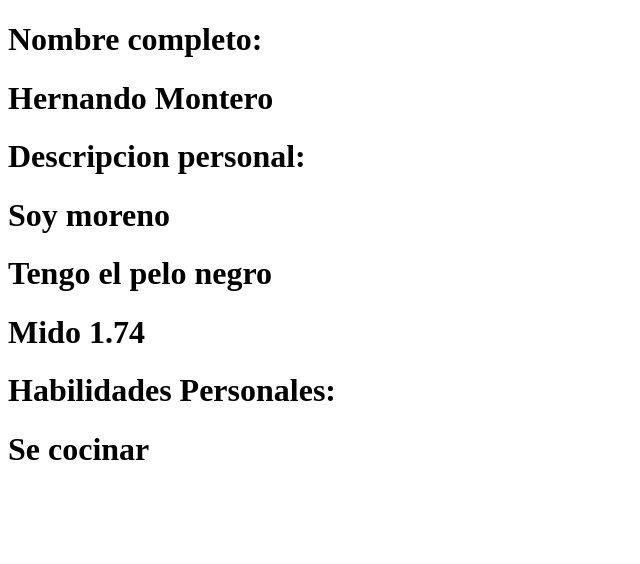
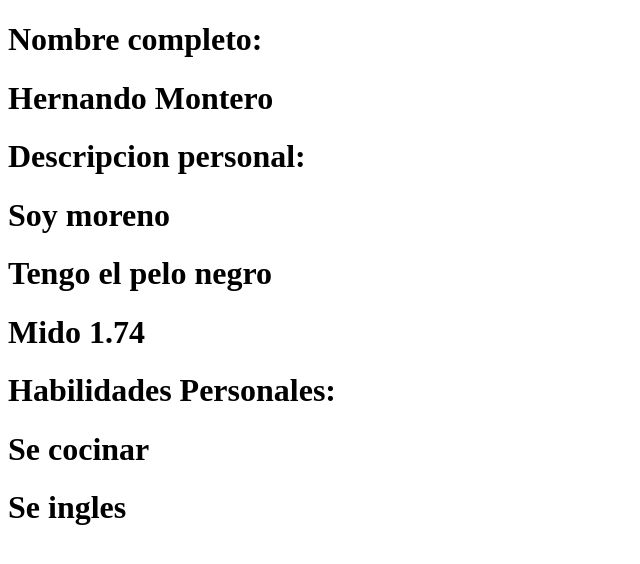
Before and after one commit to dorkot665-code/Rubrica-1-, a plain HTML site: page rubrica.html in a window 1280 px wide. Shown: the whole page, without its empty margins (0-640 px from the left). Drawn offline with Linux system fonts and the light colour scheme.

Commit message:
agregue se ingles

```diff
--- a/rubrica.html
+++ b/rubrica.html
@@ -14,6 +14,7 @@
     <h1>Mido 1.74</h1>
     <h1>Habilidades Personales:</h1>
     <h1>Se cocinar</h1>
+    <h1>Se ingles</h1>
 
 </body>
 </html>
```
